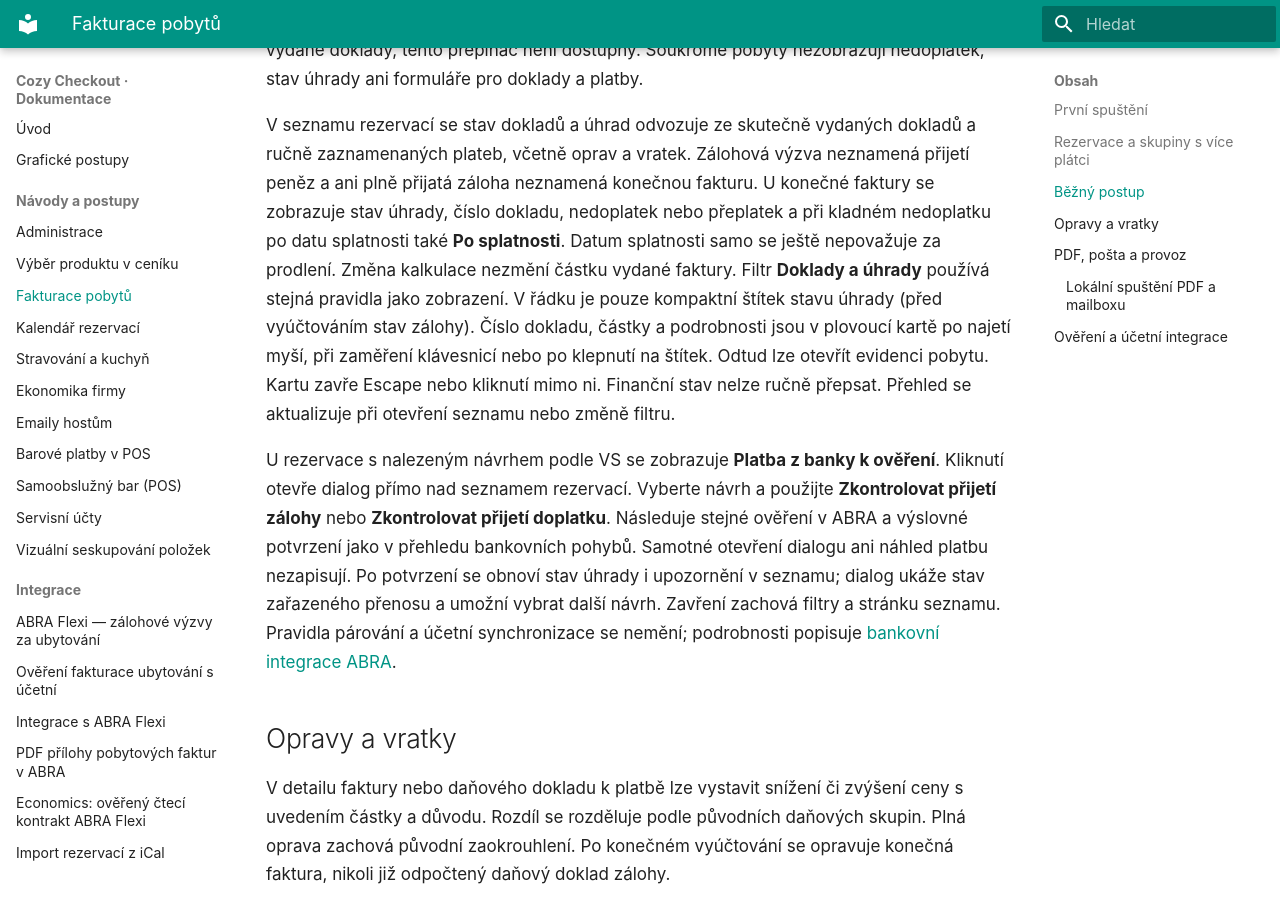
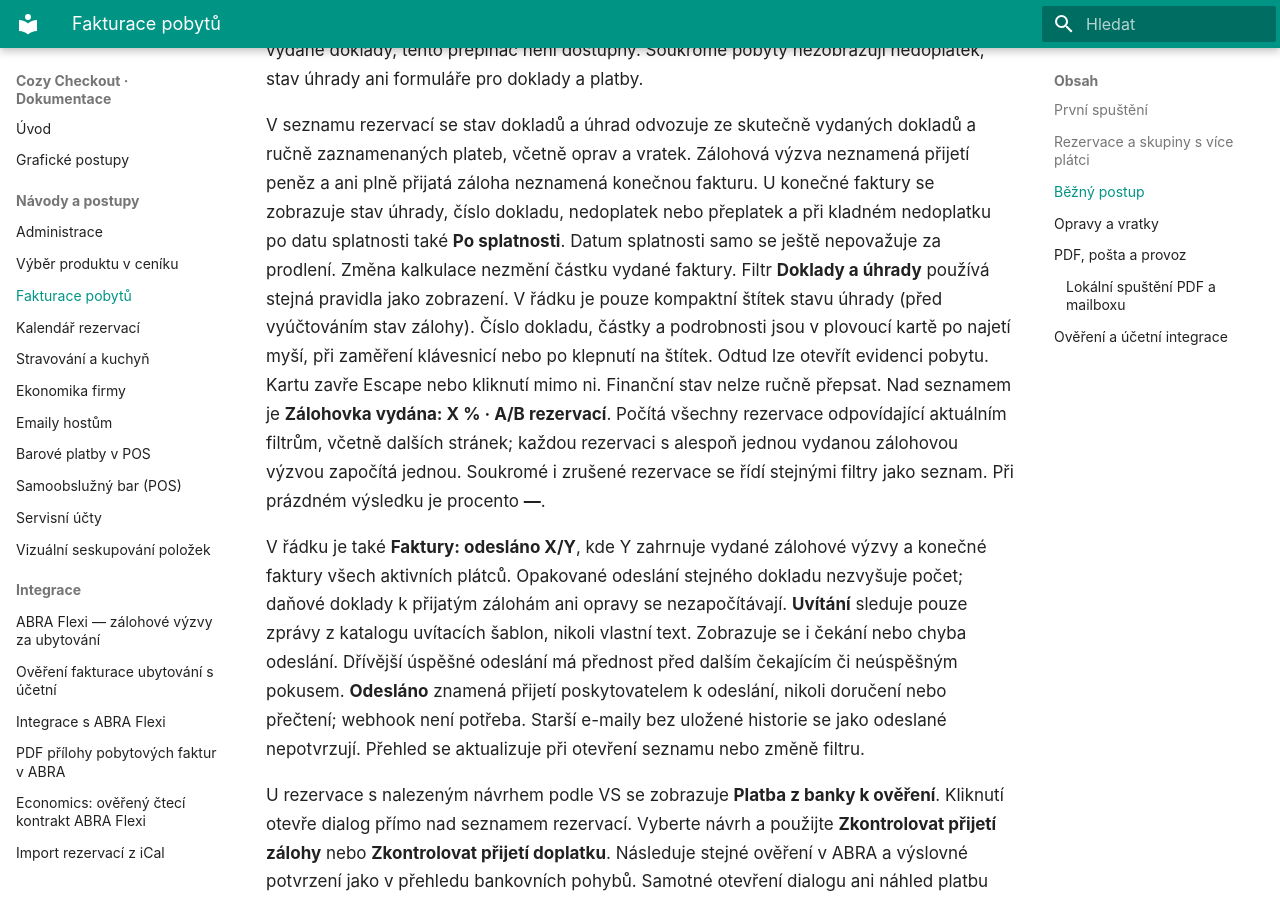
Before and after one commit to michalhorcic/cozy-checkout, an MkDocs documentation site: the page built from docs/features/BILLING.md, in a window 1280 px wide and 900 px high, scrolled down 4320 px. Built offline with MkDocs 1.6.1 and Material for MkDocs 9.7.7, drawn with Linux system fonts in a browser that asks for light colours.

Commit message:
Show advance coverage and email status in booking list

```diff
--- a/docs/features/BILLING.md
+++ b/docs/features/BILLING.md
@@ -170,6 +170,19 @@ V řádku je pouze kompaktní štítek stavu úhrady (před vyúčtováním stav
 Číslo dokladu, částky a podrobnosti jsou v plovoucí kartě po najetí myší,
 při zaměření klávesnicí nebo po klepnutí na štítek. Odtud lze otevřít evidenci
 pobytu. Kartu zavře Escape nebo kliknutí mimo ni. Finanční stav nelze ručně přepsat.
+Nad seznamem je **Zálohovka vydána: X % · A/B rezervací**. Počítá všechny
+rezervace odpovídající aktuálním filtrům, včetně dalších stránek; každou rezervaci
+s alespoň jednou vydanou zálohovou výzvou započítá jednou. Soukromé i zrušené
+rezervace se řídí stejnými filtry jako seznam. Při prázdném výsledku je procento **—**.
+
+V řádku je také **Faktury: odesláno X/Y**, kde Y zahrnuje vydané zálohové výzvy
+a konečné faktury všech aktivních plátců. Opakované odeslání stejného dokladu
+nezvyšuje počet; daňové doklady k přijatým zálohám ani opravy se nezapočítávají.
+**Uvítání** sleduje pouze zprávy z katalogu uvítacích šablon, nikoli vlastní text.
+Zobrazuje se i čekání nebo chyba odeslání. Dřívější úspěšné odeslání má přednost
+před dalším čekajícím či neúspěšným pokusem. **Odesláno** znamená přijetí
+poskytovatelem k odeslání, nikoli doručení nebo přečtení; webhook není potřeba.
+Starší e-maily bez uložené historie se jako odeslané nepotvrzují.
 Přehled se aktualizuje při otevření seznamu nebo změně filtru.
 
 U rezervace s nalezeným návrhem podle VS se zobrazuje **Platba z banky k ověření**.
```
Also changed, not shown: 7 other files.
